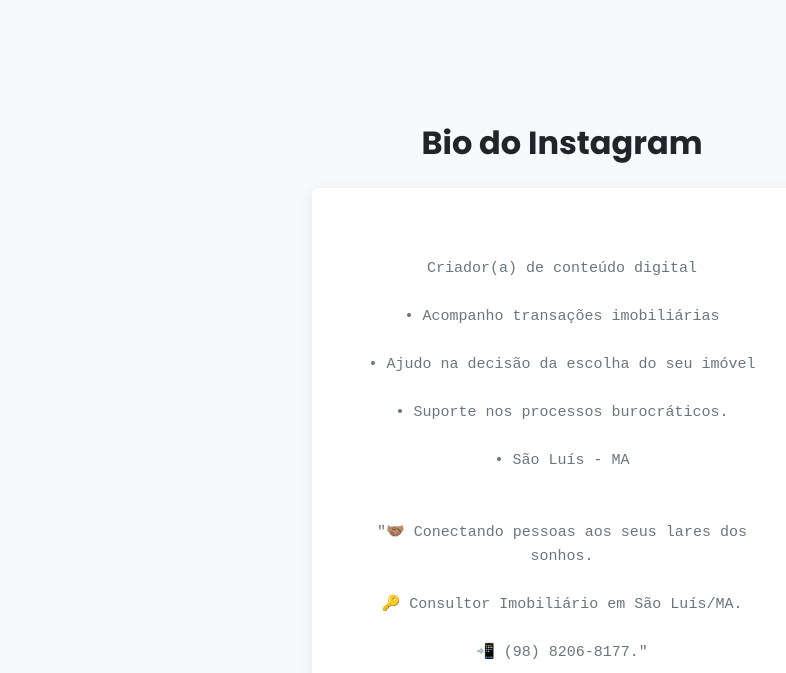
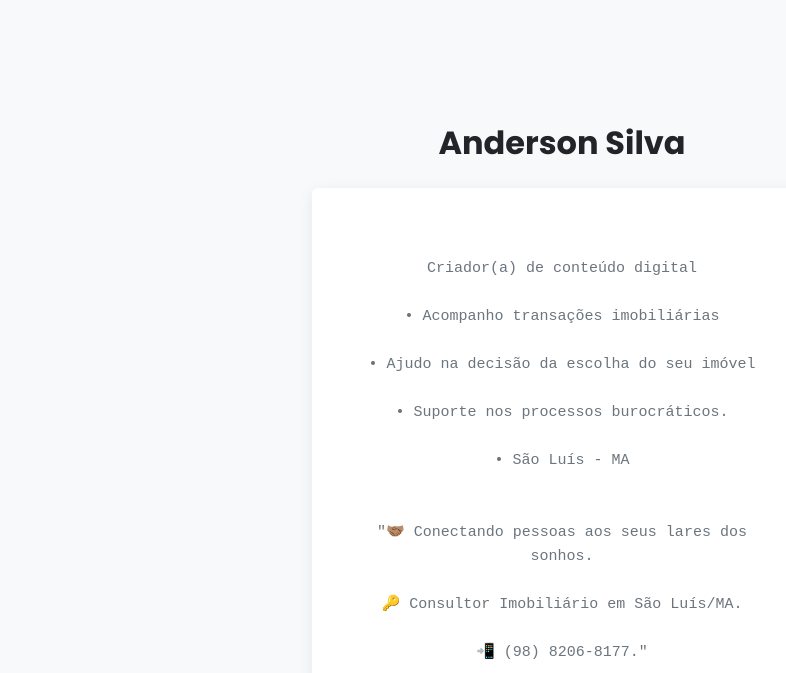
Before and after one commit to Davimirandajr/AndersonSilvaCorretoria, a plain HTML site: page sobre.html in a window 1280 px wide. Shown: the part 1294-1967 px from the top of the page, without its empty margins (78-864 px from the left). Drawn offline with Linux system fonts and the light colour scheme; a script that the page names is missing.

Commit message:
Update sobre.html

```diff
--- a/sobre.html
+++ b/sobre.html
@@ -73,7 +73,7 @@
             </section>
 
             <section class="instagram-bio-section">
-                <h2>Bio do Instagram</h2>
+                <h2>Anderson Silva</h2>
                 <div class="instagram-bio-card">
                     <p>
                         Criador(a) de conteúdo digital<br>
```
